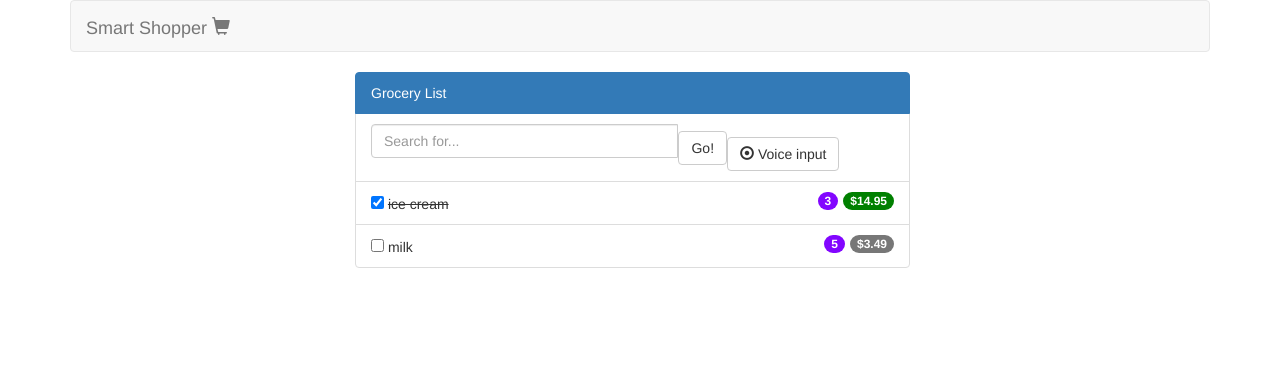
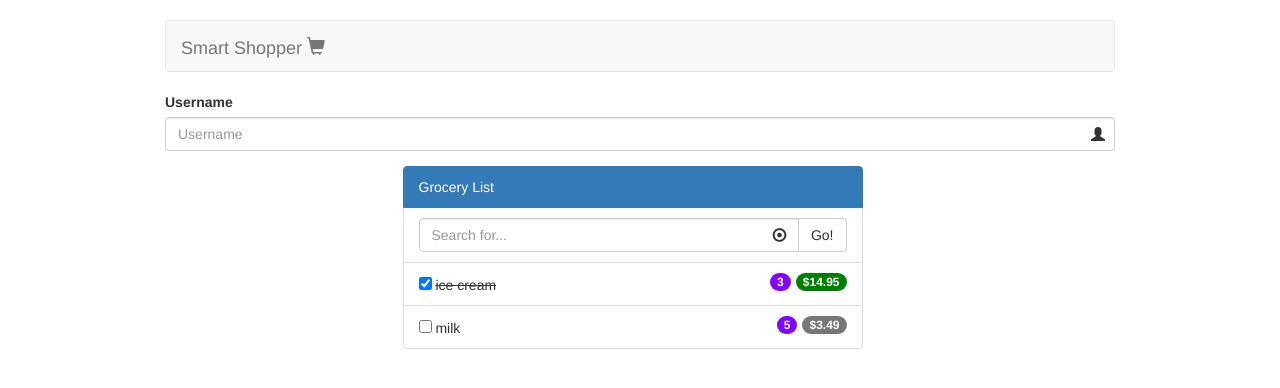
Before and after one commit to SmrtShopper/smart-shopper, a PHP site: page / in a window 1280 px wide. Shown: the top 388 px of the page. Run offline with PHP 8.4, Linux system fonts and the light colour scheme; some libraries are stand-ins or nearby versions.

Commit message:
moved voice control icon into search bar

```diff
--- a/assets/css/desktop.css
+++ b/assets/css/desktop.css
@@ -1,10 +1,10 @@
-.grocery_widget {
-    left: 50%;
-    float:left;
+.container {
+	max-width: 980px;
+	margin: 20px auto;
 }
 
-li {
-    list-style: none;
+#record_button {
+	right: 50px;
 }
 
 .demo-badge {
--- a/index.html
+++ b/index.html
@@ -6,7 +6,7 @@
   <meta name="viewport" content="width=device-width, initial-scale=1">
   <!-- Bootstrap -->
 	<link rel="stylesheet" type="text/css" href="bootstrap-3.3.4-dist/css/bootstrap.min.css" />
-  <!--<link href="node_modules/bootswatch/flatly/bootstrap.min.css" type="text/css" rel="stylesheet" />-->
+
   <link rel="stylesheet" type="text/css" href="assets/css/desktop.css">
 
 </head>
@@ -32,16 +32,28 @@
       </div>
     </div>
     </nav>
+
+    <div class="form-group has-feedback">
+      <label class="control-label">Username</label>
+      <input type="text" class="form-control" placeholder="Username" />
+      <i class="glyphicon glyphicon-user form-control-feedback"></i>
+    </div>
+
     <ul class = "list-group col-xs-12 col-md-6 col-md-offset-3" id="grocery_widget" ng-controller="GroceryController" >
       <li class= "list-group-item active">Grocery List</li>
       <li class= "list-group-item"> <!-- Search bar -->
         <form class="input-group" ng-submit="addItem()">
 
           <input type="text" class="form-control" ng-model="groceryItem" id = "grocItem" placeholder="Search for...">
+          <i class="glyphicon glyphicon-record form-control-feedback" id="record_button" ng-click='voiceRec()' ng-submit="addItem()"></i>
           <span class="input-group-btn">
             <button class="btn btn-default" type="submit">Go!</button>
           </span>
-          <form ng-submit="addItem()">
+
+
+          <!--
+
+          <div ng-submit="addItem()">
             <button type="button" class="btn btn-default" id="record_button" aria-label="Left Align">
               <span ng-click='voiceRec()' > <span class = "glyphicon glyphicon-record"></span> Voice input</span>
             </button>
@@ -50,32 +62,17 @@
                 $("#record_button").hide();
               }
             </script>
-          </form>
+          </div>
+        -->
         </form>
       </li>
       <li class= "list-group-item" ng-repeat="item in items">
-        <!--
-          <li>
-              <span class = "badge demo-badge">
-                      <span class = "badge badge-bought-true">bought</span>
-                      <span class = "badge badge-aisle">aisle</span>
-                  </span>
-             </li>
-           -->
           <input type="checkbox" ng-model=item.bought>
           <span class = "item-bought-{{item.bought}}">{{item.description}}</span>
           <span class = "badge badge-bought-{{item.bought}}">${{item.price}}</span>
           <span class = "badge badge-aisle">{{item.aisle}}</span>
       </li>
     </ul>
-
-    <!--
-    <form ng-submit="addItem()">
-      <input type="tel" ng-model="groceryItem"  size="30" placeholder="buy me" id = "grocItem">
-      <input class="btn-primary" type="submit" value="add">
-      <a ng-click='voiceRec()' > <span class = "glyphicon glyphicon glyphicon-record"></span></a>
-    </form>
-    -->
   </div>
 </body>
 
```
Also changed, not shown: desktop.css (deleted, +0 -27 lines).
